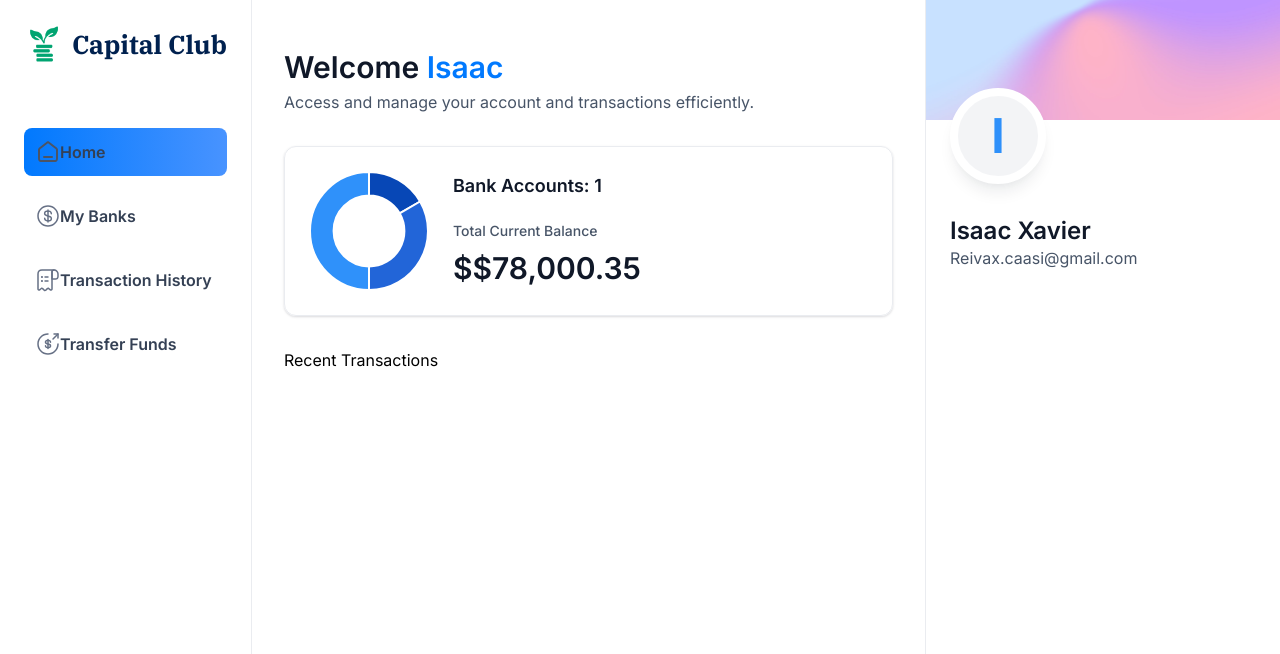
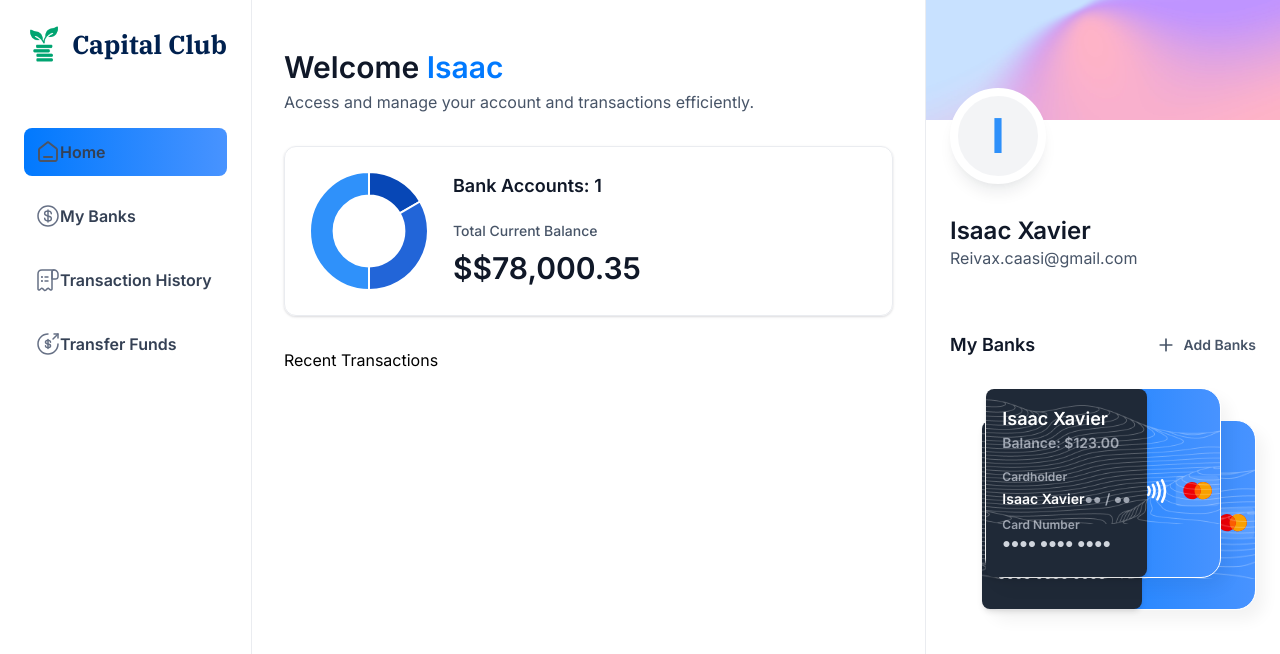
Before and after one commit to Isaacxavierlee/banking-application, a Next.js app: page / in a window 1280 px wide. Shown: the top 654 px of the page. Built offline with nearby package versions, Linux system fonts and the light colour scheme.

Commit message:
need more changes

```diff
--- a/app/(root)/page.tsx
+++ b/app/(root)/page.tsx
@@ -1,14 +1,15 @@
-'use client';
-
+// Home component
 import React from 'react';
 import HeaderBox from '@/components/ui/HeaderBox';
 import TotalBalancebox from '@/components/ui/TotalBalancebox';
 import RightSidebar from '@/components/RightSidebar';
 
-// Home component
 const Home = () => {
-  const loggedIn = { firstName: 'Isaac', lastName:'Xavier',
-    email:'Reivax.caasi@gmail.com' };
+  const loggedIn = {
+    firstName: 'Isaac',
+    lastName: 'Xavier',
+    email: 'Reivax.caasi@gmail.com'
+  };
 
   return (
     <section className='home'>
@@ -31,7 +32,10 @@ const Home = () => {
       <RightSidebar
         user={loggedIn}
         transactions={[]}
-        banks={[]}
+        banks={[
+          { currentBalance: 123 },
+          { currentBalance: 123 }
+        ]}
       />
     </section>
   );
--- /dev/null
+++ b/components/BankCard.tsx
@@ -0,0 +1,65 @@
+import React from 'react';
+import Link from 'next/link';
+import Image from 'next/image';
+import { formatAmount } from '@/lib/utils';
+
+const BankCard = ({ account, userName, showBalance }) => {
+  return (
+    <Link href="/" className="bank-card">
+      <div className='flex flex-col rounded-lg shadow-md bg-gray-800 p-4'>
+        <div className="bank-card-content">
+          <h1 className='text-lg font-semibold text-white'>
+            {account.name || userName}
+          </h1>
+          {showBalance && (
+            <p className='text-sm font-semibold text-gray-400'>
+              Balance: {formatAmount(account.currentBalance)}
+            </p>
+          )}
+        </div>
+
+        <div className="mt-4">
+          <p className="text-xs font-semibold text-gray-400 mb-1">
+            Cardholder
+          </p>
+          <div className="flex justify-between items-center">
+            <p className="text-sm font-semibold text-white">{userName}</p>
+            <p className="text-sm font-semibold text-gray-400">●● / ●●</p>
+          </div>
+          <p className="text-xs font-semibold text-gray-400 mt-2">
+            Card Number
+          </p>
+          <p className="text-sm font-semibold text-gray-300">
+            ●●●● ●●●● ●●●● <span className="text-xs">{account?.mask}</span>
+          </p>
+        </div>
+      </div>
+
+      <div className="mt-4 flex items-center">
+        <Image
+          src="/icons/Paypass.svg"
+          width={20}
+          height={24}
+          alt="pay"
+        />
+        <Image
+          src="/icons/mastercard.svg"
+          width={45}
+          height={32}
+          alt="mastercard"
+          className="ml-2"
+        />
+      </div>
+
+      <Image
+        src="/icons/lines.png"
+        width={316}
+        height={190}
+        alt="lines"
+        className="absolute top-0 left-0"
+      />
+    </Link>
+  );
+}
+
+export default BankCard;
--- a/components/RightSidebar.tsx
+++ b/components/RightSidebar.tsx
@@ -1,18 +1,21 @@
 import React from 'react';
+import Image from 'next/image';
+import Link from 'next/link';
+import BankCard from './BankCard';
 
 // RightSidebar component
-const RightSidebar = ({ user, transactions, banks }) => {
+const RightSidebar = ({ user, transactions, banks }:
+RightSidebarProps) => {
   return (
     <aside className='right-sidebar'>
       <section className='flex flex-col pb-8'>
-            <div className='profile-banner'/>
+        <div className='profile-banner' />
         <div className='profile'>
           <div className='profile-img'>
-                    <span className='text-5xl font-bold
-                    text-blue-500'>
-                    {user.firstName[0]}</span>
+            <span className='text-5xl font-bold text-blue-500'>
+              {user.firstName[0]}
+            </span>
           </div>
-
           <div className='profile-details'>
             <h1 className='profile-name'>
               {user.firstName} {user.lastName}
@@ -23,6 +26,45 @@ const RightSidebar = ({ user, transactions, banks }) => {
           </div>
         </div>
       </section>
+
+      <section className='banks'>
+        <div className='flex w-full justify-between'>
+          <h2 className='header-2'>My Banks</h2>
+          <Link href='/' className='flex items-center gap-2'>
+            <Image
+              src='/icons/plus.svg'
+              width={20}
+              height={20}
+              alt='plus'
+            />
+            <h2 className='text-14 font-semibold text-gray-600'>
+              Add Banks
+            </h2>
+          </Link>
+        </div>
+        {banks?.length > 0 && (
+          <div className='relative flex flex-1 flex-col items-center justify-center gap-5'>
+            <div className='relative z-10'>
+              <BankCard
+                key={banks[0].$id}
+                account={banks[0]}
+                userName={`${user.firstName} ${user.lastName}`}
+                showBalance={true}
+              />
+            </div>
+            {banks[1] && (
+              <div className='absolute right-0 top-8 z-0 w-[90%]'>
+                <BankCard
+                  key={banks[1].$id}
+                  account={banks[1]}
+                  userName={`${user.firstName} ${user.lastName}`}
+                  showBalance={true}
+                />
+              </div>
+            )}
+          </div>
+        )}
+      </section>
     </aside>
   );
 }
```
Lines whose indentation alone changed are shown as unchanged.
